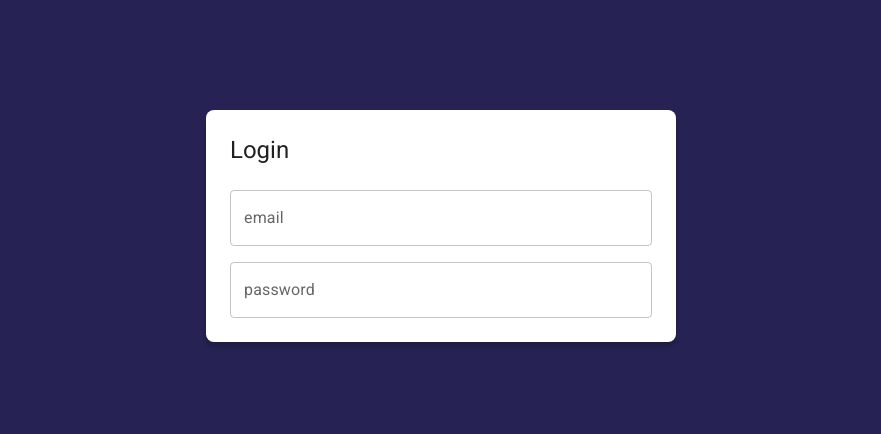
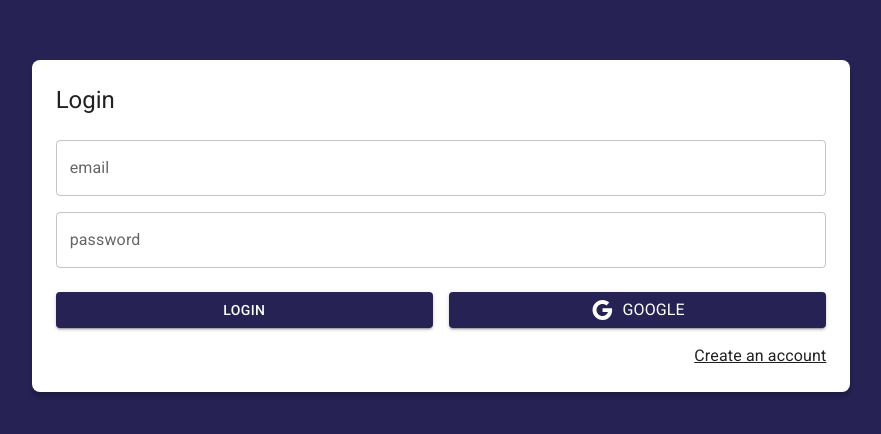
Before and after one commit to lauraportillo/journal-app, a React (Vite) app: page /auth/login in a window 1280 px wide. Shown: the part 174-608 px from the top of the page, without its empty margins (199-1080 px from the left). Built offline with nearby package versions, Linux system fonts and the light colour scheme.

Commit message:
add login page dsing

```diff
--- a/src/auth/pages/LoginPage.jsx
+++ b/src/auth/pages/LoginPage.jsx
@@ -1,4 +1,6 @@
-import { Grid, TextField, Typography } from '@mui/material';
+import { Link as RouterLink } from 'react-router-dom';
+import { Google } from '@mui/icons-material';
+import { Button, Grid, Link, TextField, Typography } from '@mui/material';
 
 export const LoginPage = () => {
   return (
@@ -37,6 +39,27 @@
               <Grid item xs={12} sx={{ mt: 2 }}>
                 <TextField label="password" type="password" placeholder="password" fullWidth />
               </Grid>
+
+              <Grid container spacing={2} sx={{ mb: 2, mt: 1 }}>
+                <Grid item xs={12} sm={6}>
+                  <Button variant="contained" fullWidth>
+                    Login
+                  </Button>
+                </Grid>
+
+                <Grid item xs={12} sm={6}>
+                  <Button variant="contained" fullWidth>
+                    <Google />
+                    <Typography sx={{ ml: 1 }}>Google</Typography>
+                  </Button>
+                </Grid>
+              </Grid>
+
+              <Grid container direction="row" justifyContent="end">
+                <Link component={RouterLink} color="inherit" to="/auth/register">
+                  Create an account
+                </Link>
+              </Grid>
             </Grid>
           </form>
         </Grid>
```
